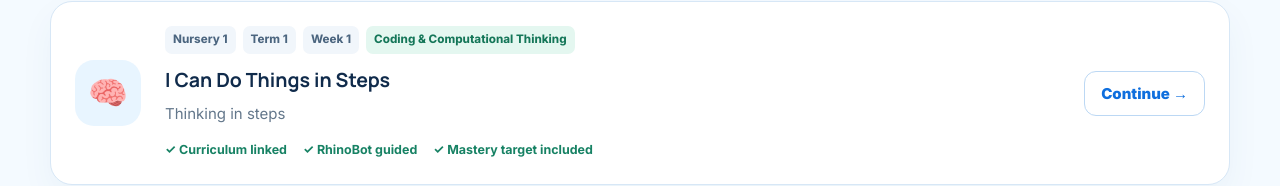
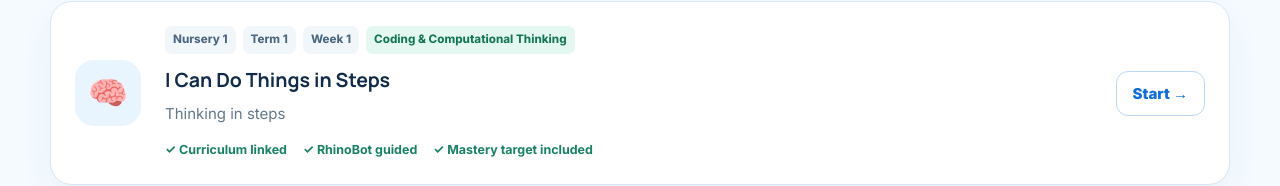
Before and after one commit to digitalmaeq-ai/rhinox, a Next.js app: page /coding-robotics/code-studio/learn in a window 1280 px wide. Shown: the part 670-856 px from the top of the page. Built offline with nearby package versions, Linux system fonts and the light colour scheme.

Commit message:
Avoid implying lesson progress is saved

```diff
--- a/app/components/code-studio-v2/LearningHome.tsx
+++ b/app/components/code-studio-v2/LearningHome.tsx
@@ -134,7 +134,7 @@ export default function LearningHome({ activities }: { activities: readonly Curr
                       <p>{item.focus}</p>
                       <div className={styles.lessonFooter}><span>✓ Curriculum linked</span><span>✓ RhinoBot guided</span><span>✓ Mastery target included</span></div>
                     </div>
-                    <button className={styles.cardButton} onClick={() => startLesson(item.id)} disabled={!isReviewedInteractiveLesson(item.id)}>{isReviewedInteractiveLesson(item.id) ? (selectedActivityId === item.id ? "Continue" : "Start") : "In review"} <span aria-hidden="true">{isReviewedInteractiveLesson(item.id) ? "→" : "•"}</span></button>
+                    <button className={styles.cardButton} onClick={() => startLesson(item.id)} disabled={!isReviewedInteractiveLesson(item.id)}>{isReviewedInteractiveLesson(item.id) ? "Start" : "In review"} <span aria-hidden="true">{isReviewedInteractiveLesson(item.id) ? "→" : "•"}</span></button>
                   </article>
                 ))}
               </div>
```
